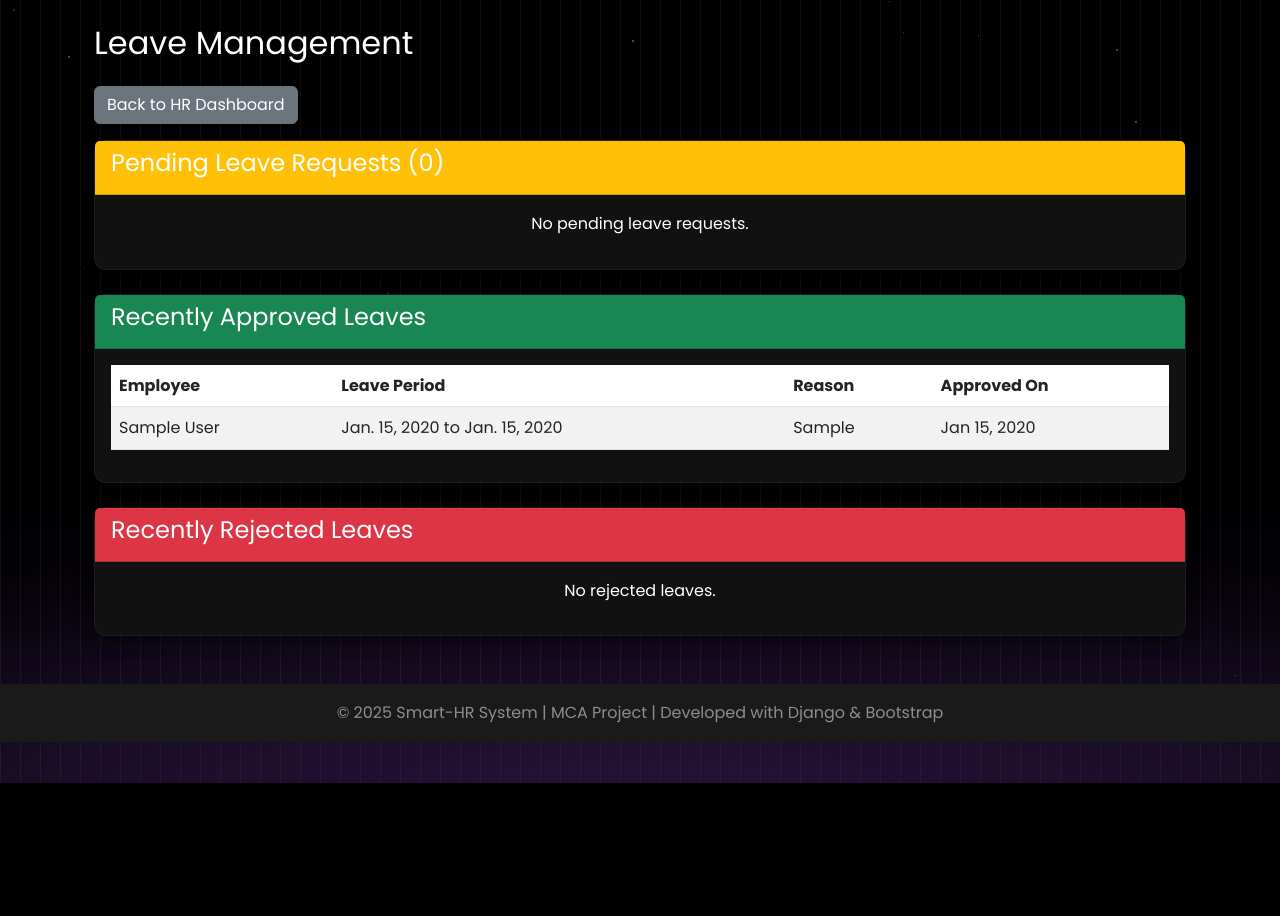
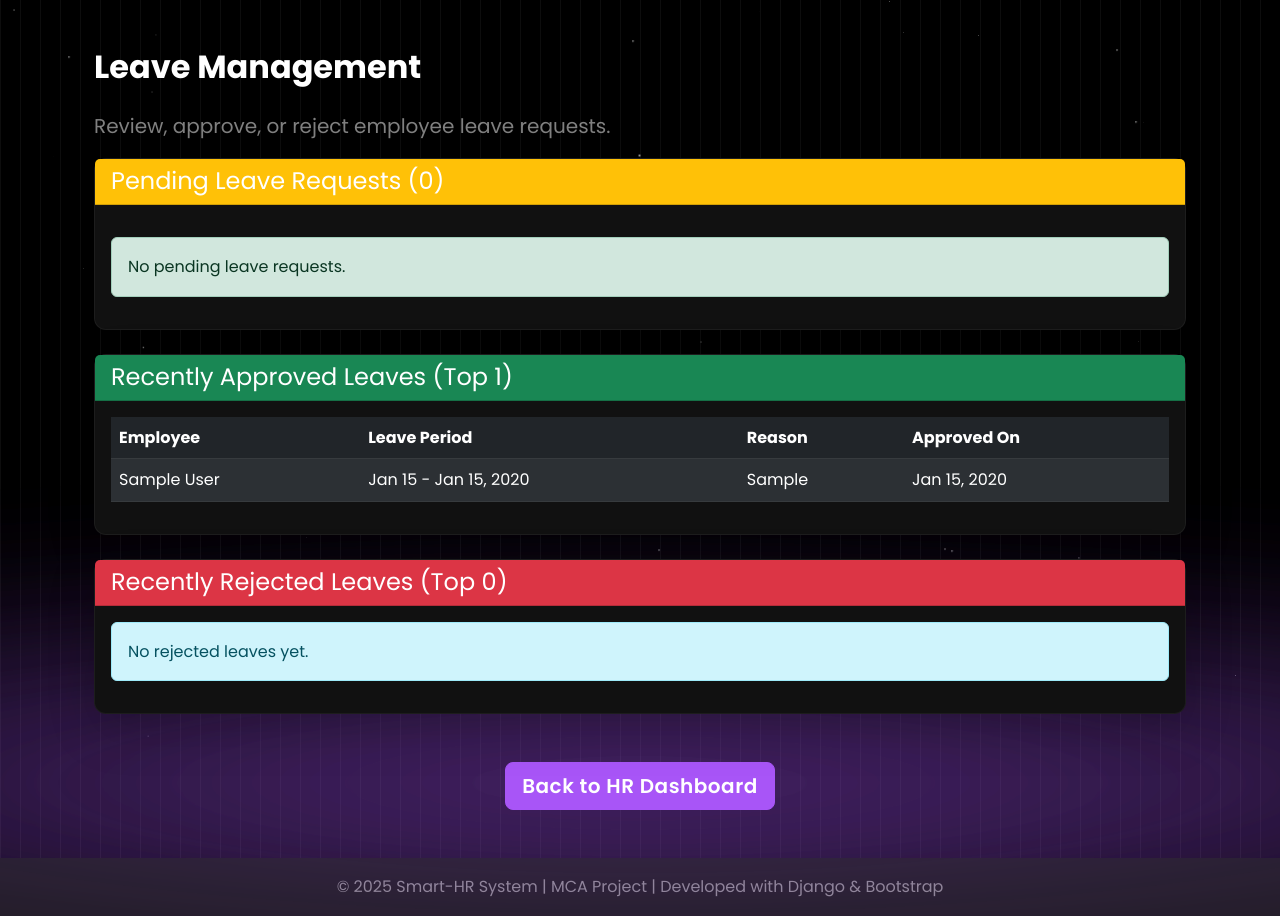
Before and after one commit to anandhu-das/smart-hr-system, a Django app: page /hr/manage-leaves/ in a window 1280 px wide. Shown: the part 17-933 px from the top of the page. Before the commit the page ends 800 px from the top, so only its background shows below. Run offline with Django 5.2, Linux system fonts and the light colour scheme; a user stored in the database is signed in; tables that the repository leaves empty hold one stand-in row (values such as "Sample post").

Commit message:
completed almost every features

```diff
--- a/hr_app/urls.py
+++ b/hr_app/urls.py
@@ -13,6 +13,7 @@ urlpatterns = [
     path('payslips/', views.view_payslips, name='view_payslips'),
     path('payslip-pdf/<int:payroll_id>/', views.generate_payslip_pdf, name='generate_payroll_pdf'),
     path('my-profile/', views.my_profile, name='my_profile'),
+    path('my-profile/edit/', views.edit_my_profile, name='edit_my_profile'),
 
     # HR Admin routes
     path('hr/login/', CustomLoginView.as_view(template_name='hr_app/hr_login.html'), name='hr_login'),
--- a/hr_app/views.py
+++ b/hr_app/views.py
@@ -106,67 +106,130 @@ def hr_dashboard(request):
 # ---------------------------
 # Leave Management
 # ---------------------------
+# ---------------------------
+# Leave Management
+# ---------------------------
 @login_required
 def apply_leave(request):
+    # CRITICAL FIX 1: Retrieve the employee object once, and set a default
+    # to avoid the UnboundLocalError later.
+    employee = None
     try:
         employee = Employee.objects.get(user=request.user)
         leave_requests = LeaveRequest.objects.filter(employee=employee).order_by('-applied_on')[:5]
     except Employee.DoesNotExist:
         leave_requests = []
         messages.error(request, 'Please complete your employee profile before applying for leave.')
+        # The 'employee' variable is now safely set to None if the profile doesn't exist.
 
     if request.method == 'POST':
+        # CRITICAL FIX 2: Check if the profile exists before processing the form.
+        if employee is None:
+            # If the profile doesn't exist, we prevent form submission and redirect.
+            messages.error(request, 'Cannot submit leave: Employee profile not found.')
+            return redirect('apply_leave')
+
         form = LeaveRequestForm(request.POST)
         if form.is_valid():
             leave_request = form.save(commit=False)
-            leave_request.employee = employee
+            leave_request.employee = employee # This line is now safe
             leave_request.save()
             messages.success(request, 'Leave application submitted successfully!')
             return redirect('employee_dashboard')
     else:
         form = LeaveRequestForm()
+
     return render(request, 'hr_app/apply_leave.html', {'form': form, 'leave_requests': leave_requests})
 
 
 @login_required
 def leave_history(request):
+    """Retrieves all leave requests for the currently logged-in employee."""
+    employee = None
     try:
         employee = Employee.objects.get(user=request.user)
+        # Fetch all leaves, ordered by most recently applied
         leaves = LeaveRequest.objects.filter(employee=employee).order_by('-applied_on')
         return render(request, 'hr_app/leave_history.html', {'leaves': leaves})
     except Employee.DoesNotExist:
-        messages.error(request, 'Employee profile not found.')
+        messages.error(request, 'Employee profile not found. Cannot view history.')
+        # Return an empty list if the profile doesn't exist
         return render(request, 'hr_app/leave_history.html', {'leaves': []})
 
+
+# hr_app/views.py
 
 @login_required
 @user_passes_test(is_hr_staff)
 def manage_leaves(request):
-    return render(request, 'hr_app/manage_leaves.html', {
-        'pending_leaves': LeaveRequest.objects.filter(status='Pending'),
-        'approved_leaves': LeaveRequest.objects.filter(status='Approved')[:10],
-        'rejected_leaves': LeaveRequest.objects.filter(status='Rejected')[:10],
-    })
+    """View to show all pending, approved, and rejected leave requests for HR staff."""
+
+    pending_leaves = LeaveRequest.objects.filter(status='Pending').order_by('applied_on')
+
+    # Fetch recent approved/rejected leaves (showing top 10 of each)
+    approved_leaves = LeaveRequest.objects.filter(status='Approved').order_by('-applied_on')[:10]
+    rejected_leaves = LeaveRequest.objects.filter(status='Rejected').order_by('-applied_on')[:10]
+
+    context = {
+        'pending_leaves': pending_leaves,
+        'approved_leaves': approved_leaves,
+        'rejected_leaves': rejected_leaves,
+    }
+    return render(request, 'hr_app/manage_leaves.html', context)
 
 
 @login_required
 @user_passes_test(is_hr_staff)
 def approve_leave(request, leave_id):
+    """Allows HR staff to approve a leave request."""
     leave = get_object_or_404(LeaveRequest, id=leave_id)
-    leave.status = 'Approved'
-    leave.save()
-    messages.success(request, f'Leave approved for {leave.employee}')
+
+    # CRITICAL SECURITY CHECK: Prevent self-approval
+    try:
+        current_employee = Employee.objects.get(user=request.user)
+    except Employee.DoesNotExist:
+        current_employee = None
+
+    if current_employee and leave.employee == current_employee:
+        messages.error(request, f"You cannot approve your own leave request for {leave.employee.user.username}.")
+        return redirect('manage_leaves')
+
+    if leave.status != 'Approved':
+        leave.status = 'Approved'
+        leave.save()
+        messages.success(request, f"Leave request for {leave.employee.user.username} approved.")
+    else:
+        messages.info(request, "Leave request is already approved.")
+
     return redirect('manage_leaves')
 
 
 @login_required
 @user_passes_test(is_hr_staff)
 def reject_leave(request, leave_id):
+    """Allows HR staff to reject a leave request."""
     leave = get_object_or_404(LeaveRequest, id=leave_id)
-    leave.status = 'Rejected'
-    leave.save()
-    messages.success(request, f'Leave rejected for {leave.employee}')
+
+    # CRITICAL SECURITY CHECK: Prevent self-rejection
+    try:
+        current_employee = Employee.objects.get(user=request.user)
+    except Employee.DoesNotExist:
+        current_employee = None
+
+    if current_employee and leave.employee == current_employee:
+        messages.error(request, f"You cannot reject your own leave request for {leave.employee.user.username}.")
+        return redirect('manage_leaves')
+
+    if leave.status != 'Rejected':
+        leave.status = 'Rejected'
+        leave.save()
+        # Using warning for a negative action like rejection
+        messages.warning(request, f"Leave request for {leave.employee.user.username} rejected.")
+    else:
+        messages.info(request, "Leave request is already rejected.")
+
     return redirect('manage_leaves')
+
 
 
 # ---------------------------
@@ -387,11 +450,18 @@ def view_payslips(request):
 
 @login_required
 def generate_payslip_pdf(request, payroll_id):
-    """
-    Generates a PDF payslip for a specific payroll record.
-    """
-    payroll = get_object_or_404(Payroll, id=payroll_id, employee__user=request.user)
-    # Ensure Decimal is imported for proper calculation, though Payroll.calculate_epf() should handle this.
+    # CRITICAL FIX: Ensure is_hr_staff is checked first, and if true,
+    # simply retrieve the payroll object by ID.
+
+    if is_hr_staff(request.user):
+        # HR staff can view ANY payroll by its ID.
+        # This will return the payroll or raise the 404 error if ID doesn't exist.
+        payroll = get_object_or_404(Payroll, id=payroll_id)
+    else:
+        # Regular employee can ONLY view their own payroll.
+        payroll = get_object_or_404(Payroll, id=payroll_id, employee__user=request.user)
+
+    # Ensure Decimal is imported for proper calculation
     from decimal import Decimal
 
     # Create a file-like buffer for the PDF
@@ -400,23 +470,10 @@ def generate_payslip_pdf(request, payroll_id):
     story = []
     styles = getSampleStyleSheet()
 
-    # Add content to the story
-    title = Paragraph(f"<b>Payslip for {payroll.employee.user.get_full_name()}</b>", styles['Title'])
-    story.append(title)
-    story.append(Spacer(1, 12))
+    # CRITICAL: If the system cannot find the payroll object (e.g., if it was deleted)
+    # The get_object_or_404 already handles the 404, so we proceed with PDF generation.
 
-    # Basic Info
-    info_data = [
-        ["Employee ID:", payroll.employee.employee_id],
-        ["Month/Year:", f"{payroll.month}, {payroll.year}"],
-        ["Position:", payroll.employee.position],
-    ]
-    info_table = Table(info_data)
-    story.append(info_table)
-    story.append(Spacer(1, 12))
-
-    # Earnings and Deductions Table
-    # CRITICAL: Call calculate_epf to get PF values as Decimals
+    # Earnings and Deductions Table preparation
     employee_pf, employer_pf = payroll.calculate_epf()
 
     earnings_data = [
@@ -433,7 +490,7 @@ def generate_payslip_pdf(request, payroll_id):
         ['Professional Tax', payroll.professional_tax],
         ['Income Tax', payroll.income_tax],
         ['Other Deductions', payroll.other_deductions],
-        ['Employee PF', employee_pf], # Use the calculated Decimal value
+        ['Employee PF', employee_pf],
     ]
 
     # Add a total earnings/deductions row at the end
@@ -442,14 +499,32 @@ def generate_payslip_pdf(request, payroll_id):
     earnings_data.append(['<b>Total Earnings</b>', f'<b>{total_earnings}</b>'])
     deductions_data.append(['<b>Total Deductions</b>', f'<b>{total_deductions}</b>'])
 
-    earnings_table = Table(earnings_data, colWidths=[3*inch, 2*inch])
-    deductions_table = Table(deductions_data, colWidths=[3*inch, 2*inch])
+    # --- PDF Content Assembly ---
+    # (Rest of PDF generation code from your previous version)
 
+    # Add content to the story
+    title = Paragraph(f"<b>Payslip for {payroll.employee.user.get_full_name()}</b>", styles['Title'])
+    story.append(title)
+    story.append(Spacer(1, 12))
+
+    # Basic Info Table
+    info_data = [
+        ["Employee ID:", payroll.employee.employee_id],
+        ["Month/Year:", f"{payroll.month}, {payroll.year}"],
+        ["Position:", payroll.employee.position],
+    ]
+    info_table = Table(info_data)
+    story.append(info_table)
+    story.append(Spacer(1, 12))
+
+    # Earnings/Deductions Tables
     table_style = TableStyle([('BACKGROUND', (0,0), (-1,0), colors.lightgrey),
                              ('GRID', (0,0), (-1,-1), 1, colors.black),
                              ('BOX', (0,0), (-1,-1), 1, colors.black),
                              ('ALIGN', (1,0), (-1,-1), 'RIGHT')])
 
+    earnings_table = Table(earnings_data, colWidths=[3*inch, 2*inch])
+    deductions_table = Table(deductions_data, colWidths=[3*inch, 2*inch])
     earnings_table.setStyle(table_style)
     deductions_table.setStyle(table_style)
 
@@ -461,11 +536,9 @@ def generate_payslip_pdf(request, payroll_id):
     # Net Salary
     story.append(Paragraph(f"<b>Net Salary: ₹{payroll.net_salary}</b>", styles['Heading2']))
 
-    # Build the PDF
+    # Build and return
     doc.build(story)
     buffer.seek(0)
-
-    # Return the PDF as an HTTP response
     return FileResponse(buffer, as_attachment=True, filename=f"payslip_{payroll.employee.employee_id}_{payroll.month}_{payroll.year}.pdf")
 
 # ---------------------------
@@ -534,29 +607,79 @@ def my_profile(request):
 # ---------------------------
 # Promotion Tracker
 # ---------------------------
+# hr_app/views.py
+
+# hr_app/views.py
+
 @login_required
 @user_passes_test(is_hr_staff)
 def promotion_tracker(request):
     """
-    Identifies eligible employees for promotion based on tenure and performance.
+    Calculates score for ALL employees (who meet min tenure) for transparency.
     """
-    eligible_employees = []
+    from decimal import Decimal
+    from datetime import timedelta
+    from django.db.models import Sum, F
+
+    all_employees_with_score = []
     today = datetime.now().date()
 
-    # Iterate through all employees to check for eligibility
     for employee in Employee.objects.all():
-        # Criteria 1: Check for at least 2 years of service
         years_of_service = (today - employee.date_joined).days / 365.25
 
-        if years_of_service >= 2:
-            # Criteria 2: Check for a high average performance rating (e.g., > 4)
-            avg_rating = PerformanceReview.objects.filter(employee=employee).aggregate(Avg('rating'))['rating__avg']
+        # Only skip if they fail the MANDATORY MINIMUM 2-year tenure check.
+        if years_of_service < 2:
+            continue
 
-            if avg_rating and avg_rating > 4:
-                eligible_employees.append({
-                    'employee': employee,
-                    'years_of_service': round(years_of_service, 2),
-                    'average_rating': round(avg_rating, 2)
-                })
+        # --- CALCULATE OBJECTIVE SCORE ---
+        # (The scoring logic remains the same as before)
+        tenure_score = min(Decimal(years_of_service) * Decimal('10'), Decimal('40'))
 
-    return render(request, 'hr_app/promotion_tracker.html', {'eligible_employees': eligible_employees})
+        one_year_ago = today - timedelta(days=365)
+        leave_duration = LeaveRequest.objects.filter(
+            employee=employee,
+            status='Approved',
+            start_date__gte=one_year_ago
+        ).aggregate(total_days=Sum(F('end_date') - F('start_date')))['total_days']
+
+        total_leave_days = leave_duration.days if leave_duration else 0
+
+        attendance_deduction = Decimal(total_leave_days) / Decimal('2') * Decimal('5')
+        attendance_score = max(Decimal('30') - attendance_deduction, Decimal('0'))
+
+        base_performance_score = Decimal('30')
+        total_score = tenure_score + attendance_score + base_performance_score
+
+        # Add ALL employees who passed the minimum 2-year check
+        all_employees_with_score.append({
+            'employee': employee,
+            'tenure': round(years_of_service, 2),
+            'score': round(total_score, 2),
+            'attendance_days': total_leave_days,
+            'is_eligible': total_score >= Decimal('75') # New flag to check eligibility
+        })
+
+    return render(request, 'hr_app/promotion_tracker.html', {'eligible_employees': all_employees_with_score})
+
+@login_required
+def edit_my_profile(request):
+    """Allows an employee to edit their own profile details."""
+    try:
+        # CRITICAL: Retrieve the employee profile linked to the currently logged-in user
+        employee = Employee.objects.get(user=request.user)
+    except Employee.DoesNotExist:
+        messages.error(request, "Error: Employee profile not found.")
+        return redirect('my_profile') # Redirect back if profile is missing
+
+    if request.method == "POST":
+        # Pass the instance to the form to update the existing record
+        form = EmployeeForm(request.POST, instance=employee)
+        if form.is_valid():
+            form.save()
+            messages.success(request, "Profile updated successfully.")
+            return redirect("my_profile")
+    else:
+        # Load the form with the employee's existing data
+        form = EmployeeForm(instance=employee)
+
+    return render(request, "hr_app/edit_my_profile.html", {"form": form, "employee": employee})
--- a/templates/hr_app/employee_dashboard.html
+++ b/templates/hr_app/employee_dashboard.html
@@ -75,7 +75,7 @@
                                     </span>
                                 </td>
                                 <td>
-                                    <a href="{% url 'generate_payslip_pdf' payroll.id %}" class="btn btn-primary btn-sm" title="Download Payslip">
+                                    <a href="{% url 'generate_payroll_pdf' payroll.id %}" class="btn btn-primary btn-sm" title="Download Payslip">
                                         <i class="bi bi-file-earmark-pdf"></i> Download
                                     </a>
                                 </td>
--- a/templates/hr_app/manage_leaves.html
+++ b/templates/hr_app/manage_leaves.html
@@ -1,26 +1,24 @@
 {% extends 'hr_app/base.html' %}
+{% load static %}
 
 {% block content %}
-<div class="container">
-    <h2 class="my-4">Leave Management</h2>
+<div class="glowing-arc-bottom"></div>
 
-    <div class="mb-3">
-        <a href="{% url 'hr_dashboard' %}" class="btn btn-secondary">Back to HR Dashboard</a>
-    </div>
+<div class="container my-5">
+    <h2 class="my-4 text-white fw-bold">Leave Management</h2>
+    <p class="lead text-white-50">Review, approve, or reject employee leave requests.</p>
 
-    <!-- Pending Leaves Section -->
-    <div class="card mb-4">
+    <div class="card mb-4 shadow-lg">
         <div class="card-header bg-warning text-white">
-            <h4>Pending Leave Requests ({{ pending_leaves|length }})</h4>
+            <h4 class="mb-0">Pending Leave Requests ({{ pending_leaves|length }})</h4>
         </div>
         <div class="card-body">
             {% if pending_leaves %}
             <div class="table-responsive">
-                <table class="table table-striped">
+                <table class="table table-striped table-dark align-middle">
                     <thead>
                         <tr>
                             <th>Employee</th>
-                            <th>Department</th>
                             <th>Leave Period</th>
                             <th>Reason</th>
                             <th>Applied On</th>
@@ -31,13 +29,14 @@
                         {% for leave in pending_leaves %}
                         <tr>
                             <td>{{ leave.employee.user.get_full_name }}</td>
-                            <td>{{ leave.employee.department }}</td>
-                            <td>{{ leave.start_date }} to {{ leave.end_date }}</td>
-                            <td>{{ leave.reason }}</td>
-                            <td>{{ leave.applied_on|date:"M d, Y" }}</td>
+                            <td>{{ leave.start_date|date:"M d, Y" }} to {{ leave.end_date|date:"M d, Y" }}</td>
+                            <td>{{ leave.reason|truncatewords:5 }}</td>
+                            <td>{{ leave.applied_on|date:"M d, H:i" }}</td>
                             <td>
-                                <a href="{% url 'approve_leave' leave.id %}" class="btn btn-success btn-sm">Approve</a>
-                                <a href="{% url 'reject_leave' leave.id %}" class="btn btn-danger btn-sm">Reject</a>
+                                <div class="btn-group btn-group-sm">
+                                    <a href="{% url 'approve_leave' leave.id %}" class="btn btn-success">Approve</a>
+                                    <a href="{% url 'reject_leave' leave.id %}" class="btn btn-danger">Reject</a>
+                                </div>
                             </td>
                         </tr>
                         {% endfor %}
@@ -45,20 +44,19 @@
                 </table>
             </div>
             {% else %}
-            <p class="text-center">No pending leave requests.</p>
+            <div class="alert alert-success mt-3">No pending leave requests.</div>
             {% endif %}
         </div>
     </div>
 
-    <!-- Recently Approved Leaves -->
-    <div class="card mb-4">
+    <div class="card mb-4 shadow-lg">
         <div class="card-header bg-success text-white">
-            <h4>Recently Approved Leaves</h4>
+            <h4 class="mb-0">Recently Approved Leaves (Top {{ approved_leaves|length }})</h4>
         </div>
         <div class="card-body">
             {% if approved_leaves %}
             <div class="table-responsive">
-                <table class="table table-striped">
+                <table class="table table-striped table-dark align-middle">
                     <thead>
                         <tr>
                             <th>Employee</th>
@@ -71,8 +69,8 @@
                         {% for leave in approved_leaves %}
                         <tr>
                             <td>{{ leave.employee.user.get_full_name }}</td>
-                            <td>{{ leave.start_date }} to {{ leave.end_date }}</td>
-                            <td>{{ leave.reason }}</td>
+                            <td>{{ leave.start_date|date:"M d" }} - {{ leave.end_date|date:"M d, Y" }}</td>
+                            <td>{{ leave.reason|truncatewords:5 }}</td>
                             <td>{{ leave.applied_on|date:"M d, Y" }}</td>
                         </tr>
                         {% endfor %}
@@ -80,20 +78,19 @@
                 </table>
             </div>
             {% else %}
-            <p class="text-center">No approved leaves yet.</p>
+            <div class="alert alert-info">No approved leaves yet.</div>
             {% endif %}
         </div>
     </div>
 
-    <!-- Recently Rejected Leaves -->
-    <div class="card">
+    <div class="card shadow-lg">
         <div class="card-header bg-danger text-white">
-            <h4>Recently Rejected Leaves</h4>
+            <h4 class="mb-0">Recently Rejected Leaves (Top {{ rejected_leaves|length }})</h4>
         </div>
         <div class="card-body">
             {% if rejected_leaves %}
             <div class="table-responsive">
-                <table class="table table-striped">
+                <table class="table table-striped table-dark align-middle">
                     <thead>
                         <tr>
                             <th>Employee</th>
@@ -106,8 +103,8 @@
                         {% for leave in rejected_leaves %}
                         <tr>
                             <td>{{ leave.employee.user.get_full_name }}</td>
-                            <td>{{ leave.start_date }} to {{ leave.end_date }}</td>
-                            <td>{{ leave.reason }}</td>
+                            <td>{{ leave.start_date|date:"M d" }} - {{ leave.end_date|date:"M d, Y" }}</td>
+                            <td>{{ leave.reason|truncatewords:5 }}</td>
                             <td>{{ leave.applied_on|date:"M d, Y" }}</td>
                         </tr>
                         {% endfor %}
@@ -115,9 +112,12 @@
                 </table>
             </div>
             {% else %}
-            <p class="text-center">No rejected leaves.</p>
+            <div class="alert alert-info">No rejected leaves yet.</div>
             {% endif %}
         </div>
     </div>
+    <div class="text-center mt-5">
+        <a href="{% url 'hr_dashboard' %}" class="btn btn-primary btn-lg">Back to HR Dashboard</a>
+    </div>
 </div>
 {% endblock %}
--- a/templates/hr_app/manage_payroll.html
+++ b/templates/hr_app/manage_payroll.html
@@ -80,9 +80,8 @@
                             </td>
                             <td>
                                 <div class="btn-group btn-group-sm">
-                                  <a href="{% url 'generate_payroll_pdf' payroll.id %}" class="btn btn-outline-primary" title="Download Payslip">
-    <i class="bi bi-file-earmark-pdf"></i>
-</a>
+                                    <a href="{% url 'generate_payroll_pdf' payroll.id %}" class="btn btn-outline-primary" title="Download Payslip">
+                                        <i class="bi bi-file-earmark-pdf"></i>
                                     </a>
                                     <a href="{% url 'edit_payroll' payroll.id %}" class="btn btn-outline-secondary" title="Edit Record">
                                         <i class="bi bi-pencil"></i>
--- a/templates/hr_app/my_profile.html
+++ b/templates/hr_app/my_profile.html
@@ -22,7 +22,7 @@
                 </div>
             </div>
             <div class="mt-4">
-                <a href="{% url 'edit_employee' employee.id %}" class="btn btn-primary">Edit Profile</a>
+                <a href="{% url 'edit_my_profile' %}" class="btn btn-primary">Edit Profile</a>
                 <a href="{% url 'employee_dashboard' %}" class="btn btn-secondary">Back to Dashboard</a>
             </div>
             {% else %}
```
Also changed, not shown: hr_app/admin.py (+9 -1 lines), templates/hr_app/edit_my_profile.html (added, +22 -0 lines), templates/hr_app/leave_history.html (+20 -25 lines), templates/hr_app/promotion_tracker.html (+29 -14 lines), 1 other file.
